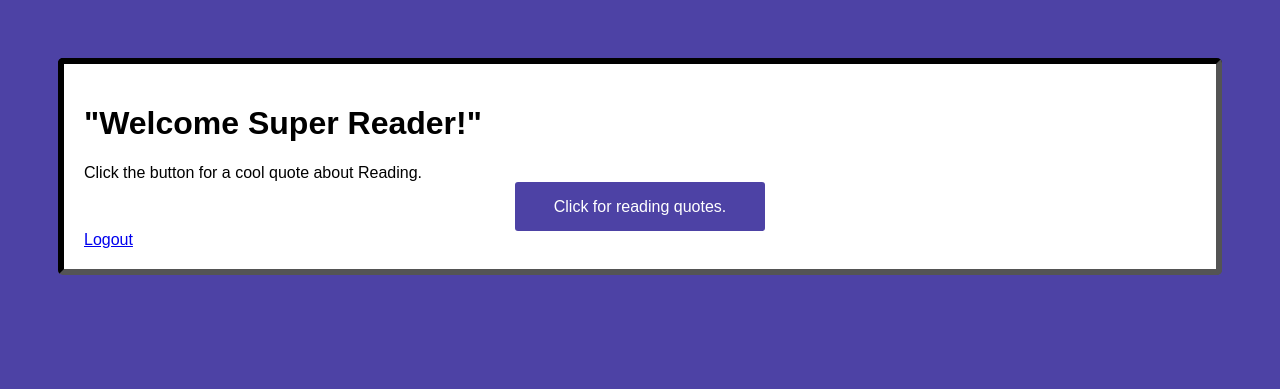
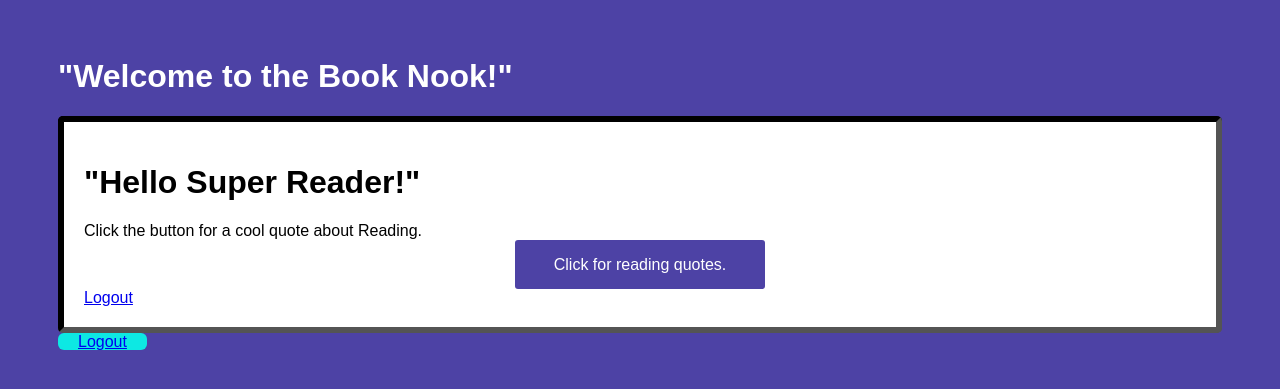
Before and after one commit to ClJarvis/BookIn, a Flask app: page / in a window 1280 px wide. Shown: the top 389 px of the page. Run offline with Flask 2, Linux system fonts and the light colour scheme; the visitor is signed in with stand-in values (Sample User, id 1).

Commit message:
styling updates

```diff
--- a/static/style.css
+++ b/static/style.css
@@ -89,10 +89,11 @@
     border-radius: 6px;
 }
 
-.instruction li {
+.instruction {
 	list-style-type: none;
 	align-items: center;
 	text-align: left;
+	border: solid 2px #0de8e3;
 }
 
 .checkbox {
@@ -101,6 +102,10 @@
 
 .test {
 	margin-left: -150px;
+}
+
+#welcome {
+	color: white;
 }
 
 /* #######################################
--- a/templates/success.html
+++ b/templates/success.html
@@ -1,8 +1,9 @@
 <link rel="stylesheet" href="/static/style.css" type="text/css">
 
 {% block body %}
+<h1 id="welcome">"Welcome to the Book Nook!"</h1>
 	<div class="login-screen" id="inspire">
-		<h1>"Welcome Super Reader!"</h1>
+		<h1>"Hello Super Reader!"</h1>
 		Click the button for a cool quote about Reading.
 <!-- animate drop in text BOOKS
 	<div class="outer">
@@ -38,5 +39,5 @@
 }
 </script>
 
-<!--a href='/logout' class="logout">Logout</a -->
+<a href='/logout' class="logout">Logout</a>
  {% endblock %}
```
